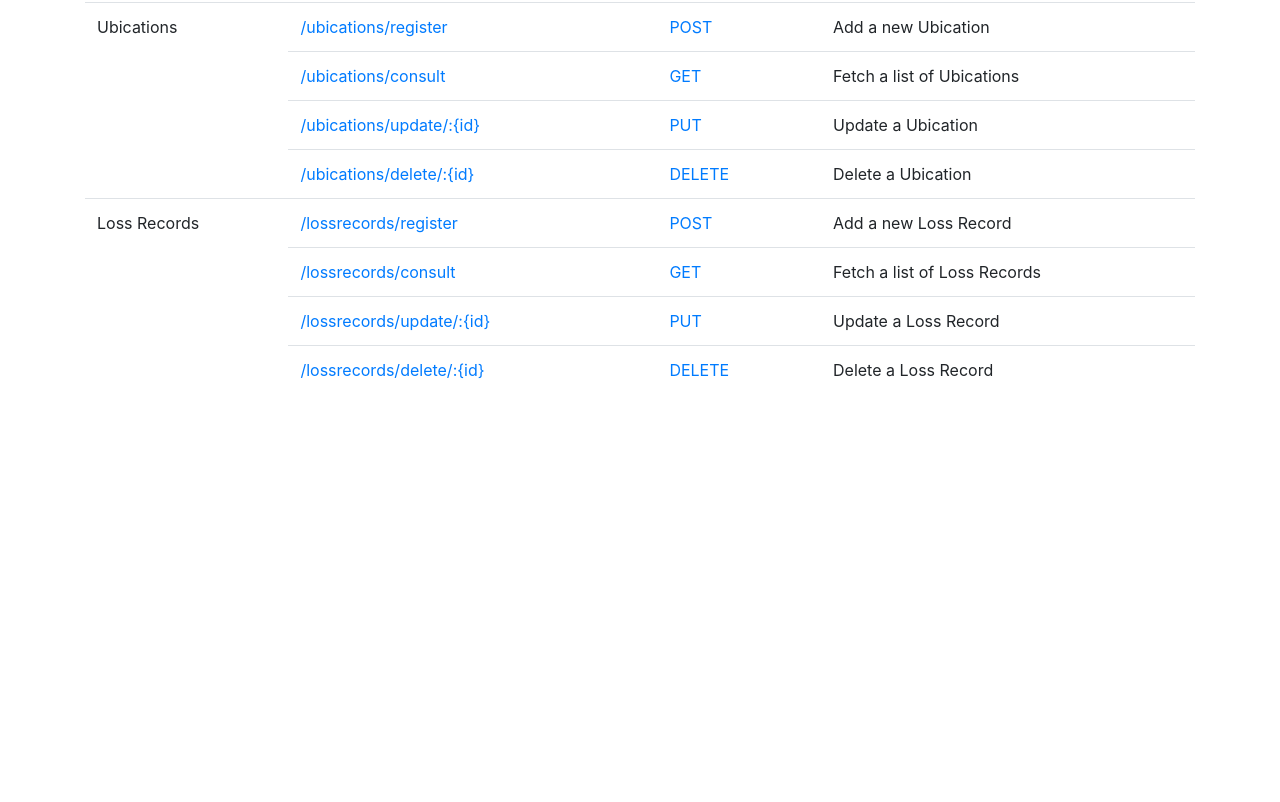
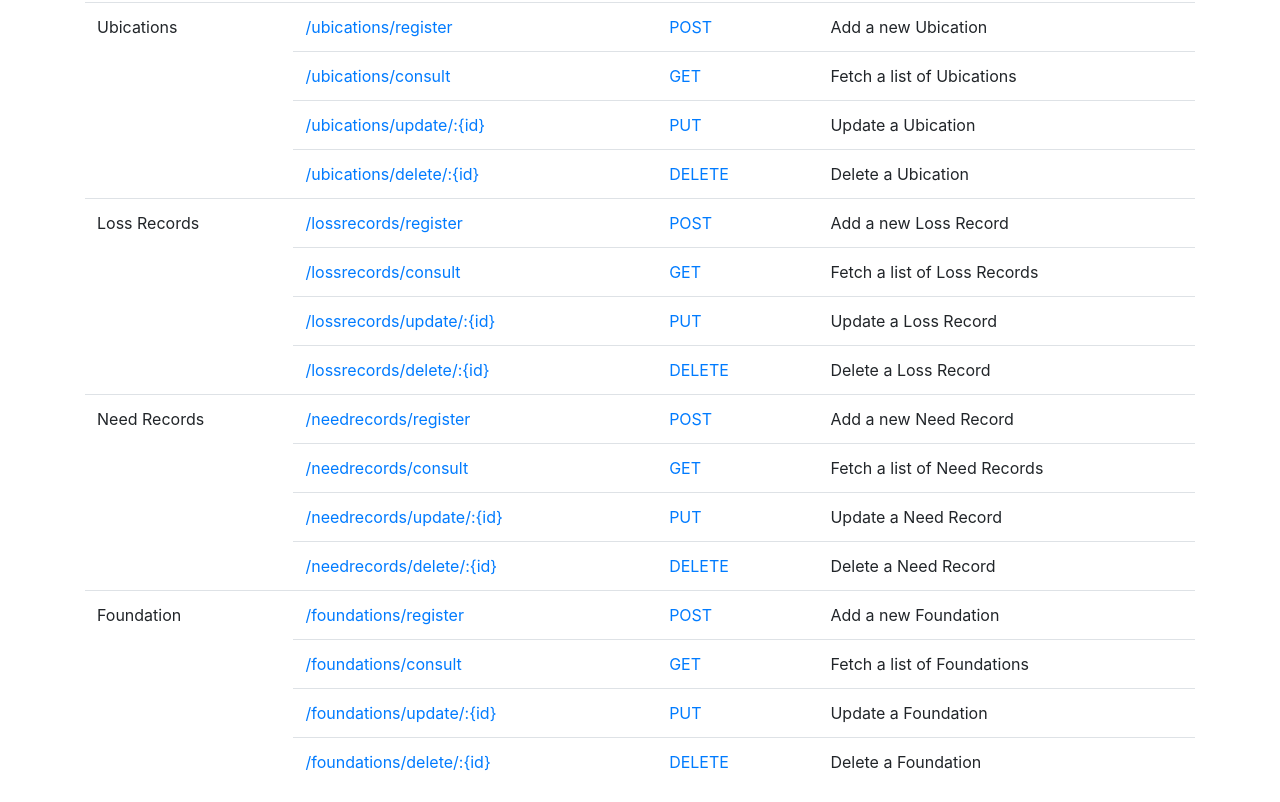
Before and after one commit to cxcarvaj/LP_Project_Backend, a website: page Summary.html in a window 1280 px wide. Shown: the part 654-1456 px from the top of the page. Before the commit the page ends 1064 px from the top, so only its background shows below. Drawn offline with nearby package versions, Linux system fonts and the light colour scheme.

Commit message:
Html modified

```diff
--- a/Summary.html
+++ b/Summary.html
@@ -125,6 +125,48 @@
           <td><a href="">DELETE</a></td>
           <td>Delete a Loss Record</td>
         </tr>
+        <!--Need_record-->
+        <tr>
+          <td rowspan="4">Need Records</td>
+          <td><a href="">/needrecords/register</a></td>
+          <td><a href="">POST</a></td>
+          <td>Add a new Need Record</td>
+        </tr>
+          <td><a href="">/needrecords/consult</a></td>
+          <td><a href="">GET</a></td>
+          <td>Fetch a list of Need Records</td>
+        </tr>
+        <tr>
+          <td><a href="">/needrecords/update/:{id}</a></td>
+          <td><a href="">PUT</a></td>
+          <td>Update a Need Record</td>
+        </tr>
+        <tr>
+          <td><a href="">/needrecords/delete/:{id}</a></td>
+          <td><a href="">DELETE</a></td>
+          <td>Delete a Need Record</td>
+        </tr>
+
+        <tr>
+          <td rowspan="4">Foundation</td>
+          <td><a href="">/foundations/register</a></td>
+          <td><a href="">POST</a></td>
+          <td>Add a new Foundation</td>
+        </tr>
+          <td><a href="">/foundations/consult</a></td>
+          <td><a href="">GET</a></td>
+          <td>Fetch a list of Foundations</td>
+        </tr>
+        <tr>
+          <td><a href="">/foundations/update/:{id}</a></td>
+          <td><a href="">PUT</a></td>
+          <td>Update a Foundation</td>
+        </tr>
+        <tr>
+          <td><a href="">/foundations/delete/:{id}</a></td>
+          <td><a href="">DELETE</a></td>
+          <td>Delete a Foundation</td>
+        </tr>
 
       </tbody>
     </table>
```
